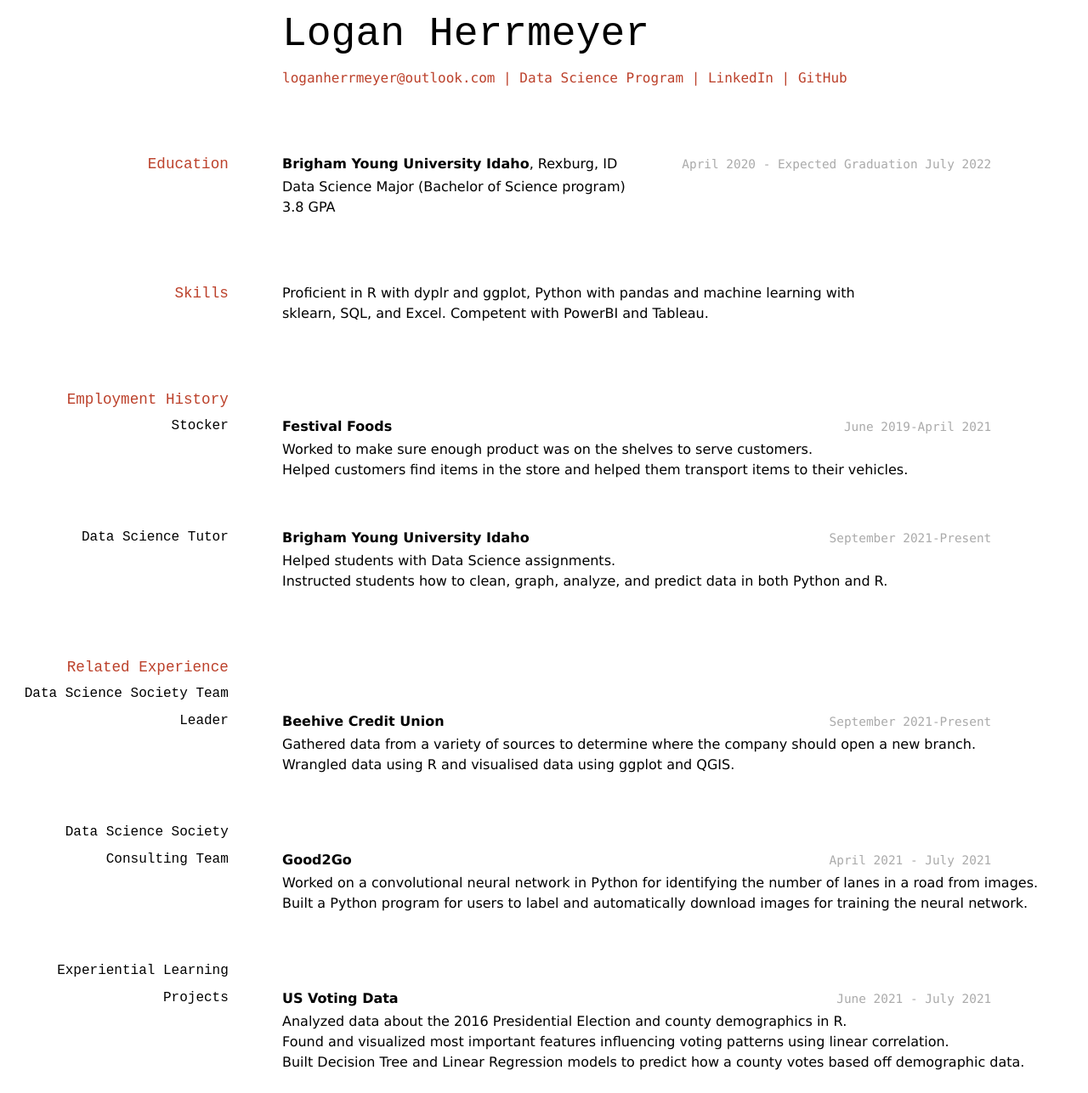
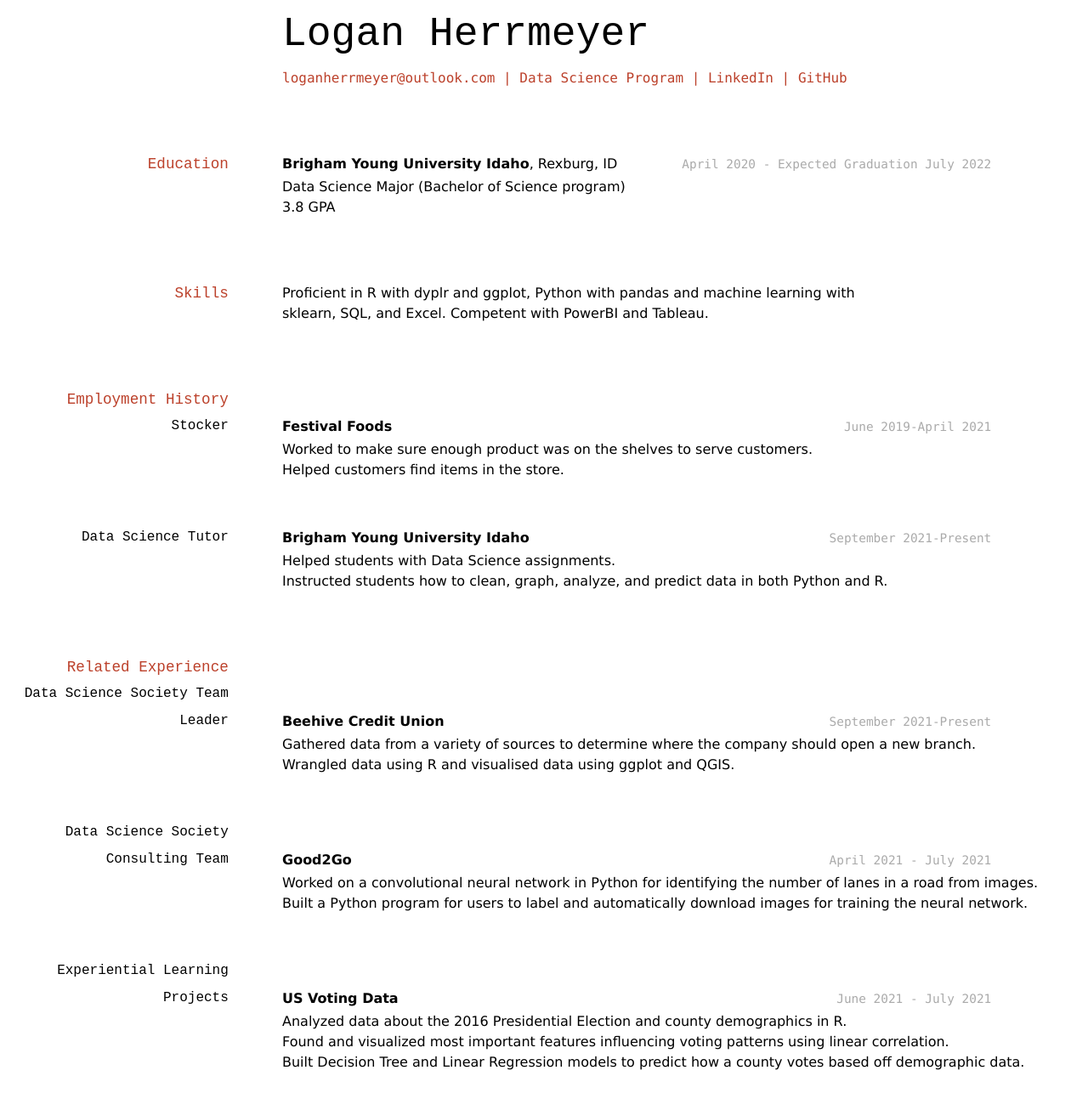
Before and after one commit to LHerrmeyer/herrmeyer_logan_resume, a Jekyll site: the page built from docs/index.md, in a window 1280 px wide. Shown: the whole page at 85% size. Built offline with Jekyll 4.4.1, drawn with Linux system fonts in a browser that asks for light colours.

Commit message:
Update index.md

```diff
--- a/docs/index.md
+++ b/docs/index.md
@@ -33,7 +33,7 @@ Proficient in R with dyplr and ggplot, Python with pandas and machine learning w
 __Festival Foods__
 
 - Worked to make sure enough product was on the shelves to serve customers.
-- Helped customers find items in the store and helped them transport items to their vehicles.
+- Helped customers find items in the store.
 
 ### Data Science Tutor
 
```
